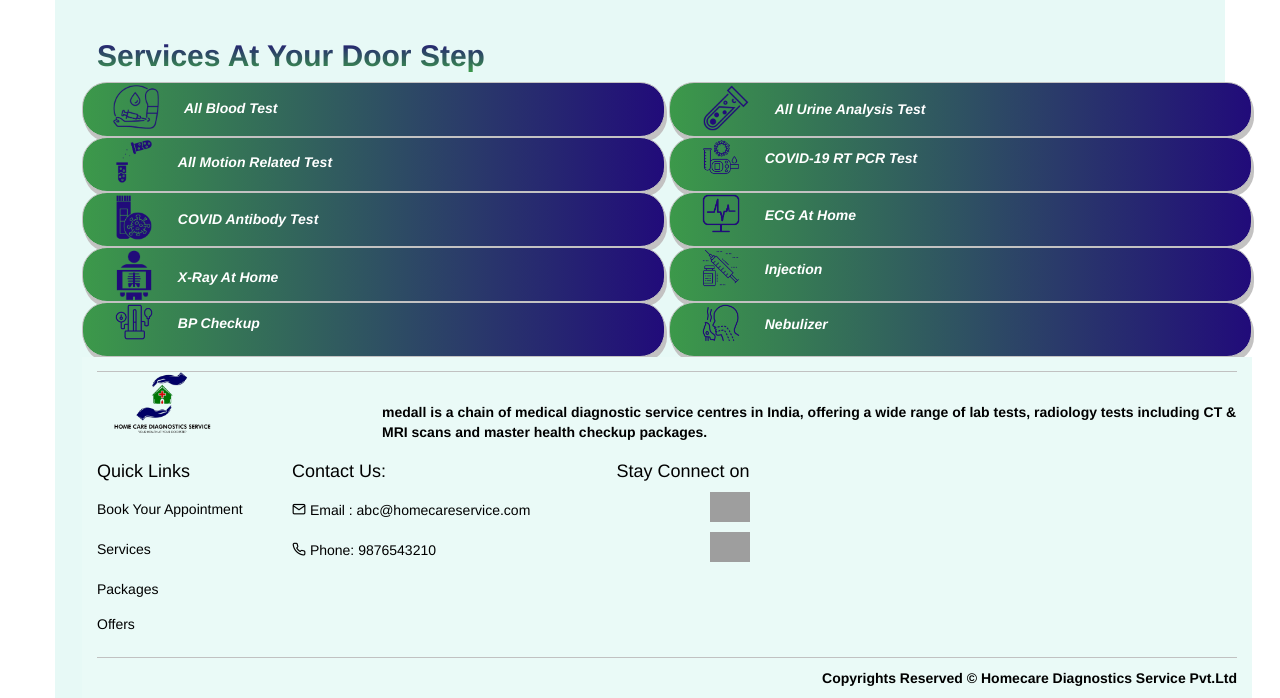
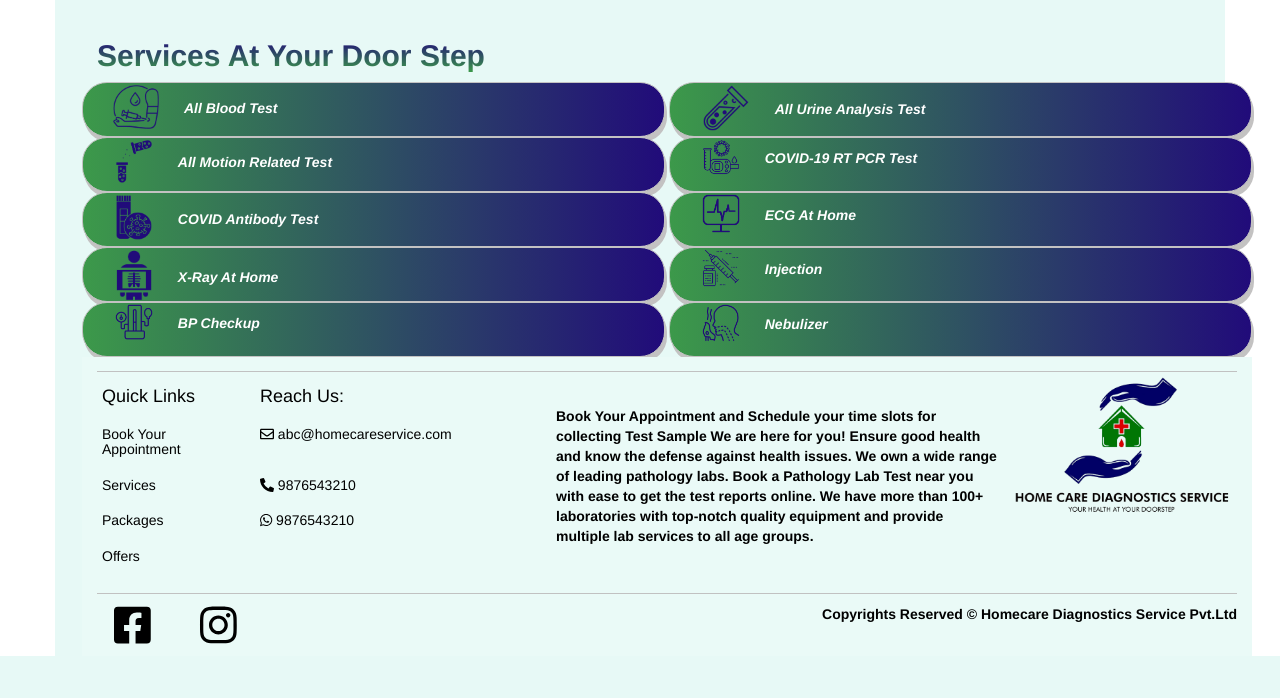
Before and after one commit to priyankathirumalai28/homecare_diagnostic_service, a Django app: page / in a window 1280 px wide. Shown: the part 2420-3118 px from the top of the page. After the commit the page ends 3076 px from the top, so only its background shows below. Run offline with Django 3.2, Linux system fonts and the light colour scheme; some libraries are stand-ins or nearby versions; some web fonts are replaced; grey boxes are pictures that could not be loaded.

Commit message:
updated the bottom section

```diff
--- a/static/css/homecare.css
+++ b/static/css/homecare.css
@@ -380,3 +380,33 @@ display:inline-block; align: center;vertical-align: middle;
 .image_radius{
 border-radius: 50%;
 width:300px; height:250px; }
+
+.bottom_icon_property{
+            text-align: center;
+            margin: 17px;
+            line-height: 80px;
+            color: Black;
+}
+.instagram:hover {
+            color: #e11d74;
+        }
+.facebook:hover {
+    color: #4267B2;
+}
+.quick_link_property:hover{
+color: #4267B2;
+cursor: pointer;
+
+}
+.quick_link_property h5:hover{
+font-weight:Bold;}
+.primary-content{
+flex: 1 0 0%;}
+
+.about-content {
+  overflow-wrap: break-word;
+  flex: 1 0 0%;
+  margin:auto 0;
+}
+.logo-content{
+flex: 0.5 0 0%;}
--- a/templates/Homecare_service/banner.html
+++ b/templates/Homecare_service/banner.html
@@ -4,7 +4,7 @@
 <div class="container main-content-column">
               <h3 class="modal-title main-font-style left-align-text logo-text-color">SERVICES THROUGH DIGITAL HEALTHCARE PLATFORM</h3>
 
-  <div class="carousel slide" data-ride="carousel">
+  <div id="myCarousel" class="carousel slide" data-ride="carousel">
     <!-- Indicators -->
     <ol class="carousel-indicators">
       <li data-target="#myCarousel" data-slide-to="0" class="active"></li>
--- a/templates/Homecare_service/bottom_section.html
+++ b/templates/Homecare_service/bottom_section.html
@@ -3,41 +3,46 @@
 <div class="container main_footer">
     <div class="footer_wrapper content-body-wrapper ">
         <div class="divide"></div>
-    <div clas="content-body d-flex flex-column ">
+        <div class="content-body d-flex flex-row">
+            <div class="primary-content p-2 bd-highlight">
+                 <div class="row">
+                    <div class="col-xs-4 quick_link_property"><h4>Quick Links</h4></div><div class="col-xs-6"><h4>Reach Us:</h4></div>
+                </div>
+                <div class="row">
+                    <div class="col-xs-4 quick_link_property"><h5>Book Your Appointment</h5></div><div class="col-xs-6"><h5><i class="far fa-envelope fa-1x"></i> abc@homecareservice.com </h5></div>
+                </div>
+                <div class="row">
+                    <div class="col-xs-4 quick_link_property"><h5>Services</h5></div><div class="col-xs-6"><h5><i class="fas fa-phone-alt fa-1x"></i>  9876543210</h5></div>
+                </div>
+                <div class="row">
+                    <div class="col-xs-4 quick_link_property"><h5>Packages</h5></div><div class="col-xs-6"><h5><i class="fab fa-whatsapp fa-1x"></i>  9876543210</h5></div>
+                </div>
+                <div class="row">
+                    <div class="col-xs-4 quick_link_property"><h5>Offers</h5></div><div class="col-xs-4"></div>
+                </div>
+            </div>
+            <div class="about-content p-2 bd-highlight">
+                Book Your Appointment and Schedule your time slots for collecting Test Sample We are here for you! Ensure good health and know the defense against health issues. We own a wide range of leading pathology labs. Book a Pathology Lab Test near you with ease to get the test reports online. We have more than 100+ laboratories with top-notch quality equipment and provide multiple lab services to all age groups.
+            </div>
+            <div class="logo-content p-2 bd-highlight">
+                <a href="{% url 'index' %}" class="float-right">
+                    <img src='{% static "images/Homecare_name_logo.png" %}' alt="Home" class="img-fluid mb-3" width="250" height="150">
+                </a>
 
-        <div class="primary-content">
-                    <div class="col-md-3 col-sm-3 col-xs-3">
-                        <a href="{% url 'index' %}">
-                            <img src='{% static "images/Homecare_name_logo.png" %}' alt="Home" class="img-fluid mb-3"  width="100" height="100">
-                        </a>
-                    </div>
             </div>
-                    <div><br><p class="text-black fs-14 mt-3">medall is a chain of medical diagnostic service centres in India, offering a wide range of lab tests, radiology tests including CT &amp; MRI scans and master health checkup packages.</p></div>
-    </div>
 
-        <div class="secondary-content">
-             <div class="row">
-                <div class="col-xs-2"><h4>Quick Links</h4></div><div class="col-xs-3"><h4>Contact Us:</h4></div><div class="float-right col-xs-2"><h4>Stay Connect on<h4></div>
-            </div>
-            <div class="row">
-                <div class="col-xs-2"><h5>Book Your Appointment</h5></div><div class="col-xs-3"><h5><i class="feather-mail"></i> Email : abc@homecareservice.com </h5></div><div class="float-right col-xs-2"><img src='{% static "images/facebook.png" %}' class="cursor-pointer img-fluid mb-3" alt="facebook" width="40" height="20"></div>
-            </div>
-            <div class="row">
-                <div class="col-xs-2"><h5>Services</h5></div><div class="col-xs-3"><h5><i class="feather-phone"></i> Phone: 9876543210</h5></div><div class="float-right col-xs-2"><img src='{% static "images/instagram.png" %}' class="cursor-pointer img-fluid mb-3" alt="instagram" width="40" height="20"></div>
-            </div>
-            <div class="row">
-                <div class="col-xs-2"><h5>Packages</h5></div><div class="col-xs-3"></div><div class="col-xs-3"></div>
-            </div>
-            <div class="row">
-                <div class="col-xs-2"><h5>Offers</h5></div><div class="col-xs-3"></div><div class="col-xs-3"></div>
+
+        </div>
+        <div class="divide"></div>
+        <div class="py-2 mx-md-3 mx-xl-5 px-md-3"> </div>
+            <div class="d-flex flex-column flex-md-row justify-content-between">
+                <p class="fs-10 fw-400 text-black text-left text-md-left">
+                    <a href='#' class="bottom_icon_property facebook"><i class="fab fa-facebook-square fa-3x"></i></a>&nbsp;&nbsp;&nbsp;
+                    <a href='#' class="bottom_icon_property instagram"><i class="fab fa-instagram fa-3x"></i></a>
+                </p>
+                <p class="fs-10 fw-400 text-black text-center text-md-right">Copyrights Reserved © Homecare Diagnostics Service Pvt.Ltd </p>
             </div>
         </div>
-    <div class="divide"></div>
-    <div class="py-2 mx-md-3 mx-xl-5 px-md-3"> </div>
-    <div class="d-flex flex-column flex-md-row justify-content-between align-items-center">
-        <p>      <p>
-        <p class="fs-10 fw-400 text-black text-center text-md-right">Copyrights Reserved © Homecare Diagnostics Service Pvt.Ltd </p>
-    </div>
     </div>
 </div>
 
--- a/templates/Homecare_service/index.html
+++ b/templates/Homecare_service/index.html
@@ -15,6 +15,8 @@
 <script src ="{% static 'js/cdn/bootstrap.min.js' %}"></script>
 <script src ="{% static 'js/cdn/bootstrap-datetimepicker.min.js' %}"></script>
 <script src ="{% static 'js/cdn/bootstrap-datepicker.js' %}"></script>
+<script src="https://use.fontawesome.com/releases/v5.15.4/js/all.js" data-auto-replace-svg="nest"></script>
+<script src="https://kit.fontawesome.com/457a315592.js" crossorigin="anonymous">
 
 
 <script src="{% static 'js/app.js' %}"></script>
```
